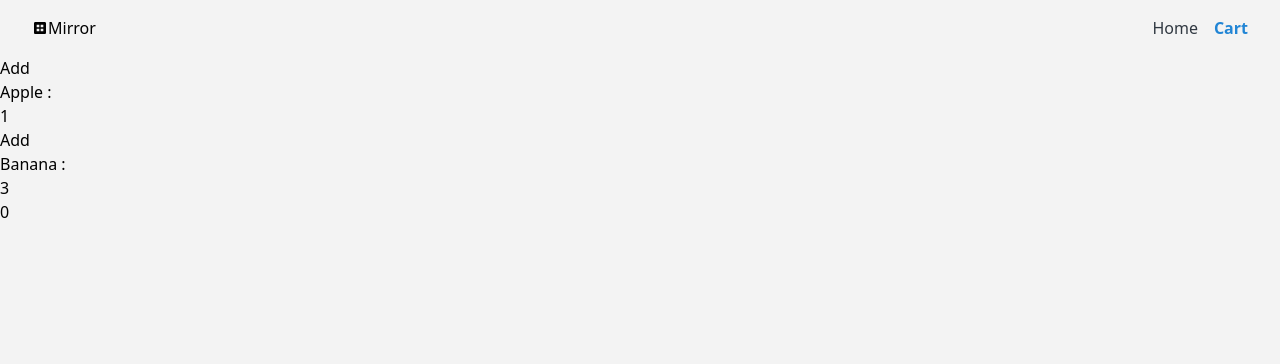
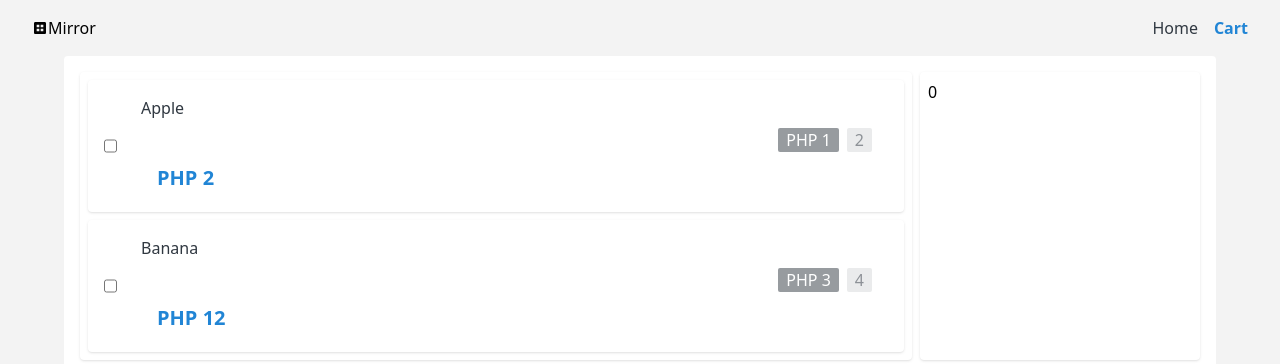
Before and after one commit to GetALifehahaha/mirror, a React (Vite) app in the folder mirror/: page /cart in a window 1280 px wide. Shown: the top 364 px of the page. Built offline with nearby package versions, Linux system fonts and the light colour scheme.

Commit message:
Basic style cart component

```diff
--- a/mirror/src/pages/Cart.jsx
+++ b/mirror/src/pages/Cart.jsx
@@ -10,10 +10,22 @@ const Cart = () => {
   const navigate = useNavigate();
 
   const listCartProducts = CartData.map(product =>
-    <div key={product.id}>
-      <button onClick={() => handleProductsForCheckout(product)}>Add</button>
-      <h5 onClick={() => navigate(`/products/${product.id}`)}>{product.productName} : </h5>
-      <h5>{product.productPrice}</h5>
+    <div key={product.id} className='flex flex-row gap-2 p-4 border-text/10 rounded-sm shadow-sm'>
+      <input type='checkbox' onClick={() => handleProductsForCheckout(product)} />
+      <div className='flex flex-col font-medium text-text gap-2 flex-1 px-4'>
+        <h5 onClick={() => navigate(`/products/${product.id}`)} className='cursor-pointer hover:underline hover:underline-offset-2'>{product.productName}</h5>
+
+        <div className='flex flex-row gap-2 text-text/50 ml-auto'>
+          <h5 className='text-white bg-text/50 px-2 rounded-xs' >PHP {product.productPrice} </h5>
+          <h5 className='px-2 bg-text/10 rounded-xs'>{product.amount} </h5>
+        </div>
+
+        <div className='flex flex-row gap-2 items-center mr-auto'>
+          <h3 className='text-accent-10 font-semibold text-xl px-4 py-1 rounded-md'>
+            PHP {product.productPrice * product.amount}
+          </h3>
+        </div>
+      </div>
     </div>
   );
 
@@ -48,9 +60,12 @@ const Cart = () => {
   }
 
   return (
-    <div>{listCartProducts}
+    <div className='w-[90vw] rounded-sm bg-white mx-auto p-4 flex flex-row justify-between gap-2'>
+      <div className='flex flex-col p-2 rounded-sm shadow-sm flex-1 gap-2'>
+        {listCartProducts}
+      </div>
 
-      <div>
+      <div className='basis-1/4 rounded-sm shadow-sm p-2'>
         {listProductsForCheckout}
         {grossTotal}
       </div>
```
